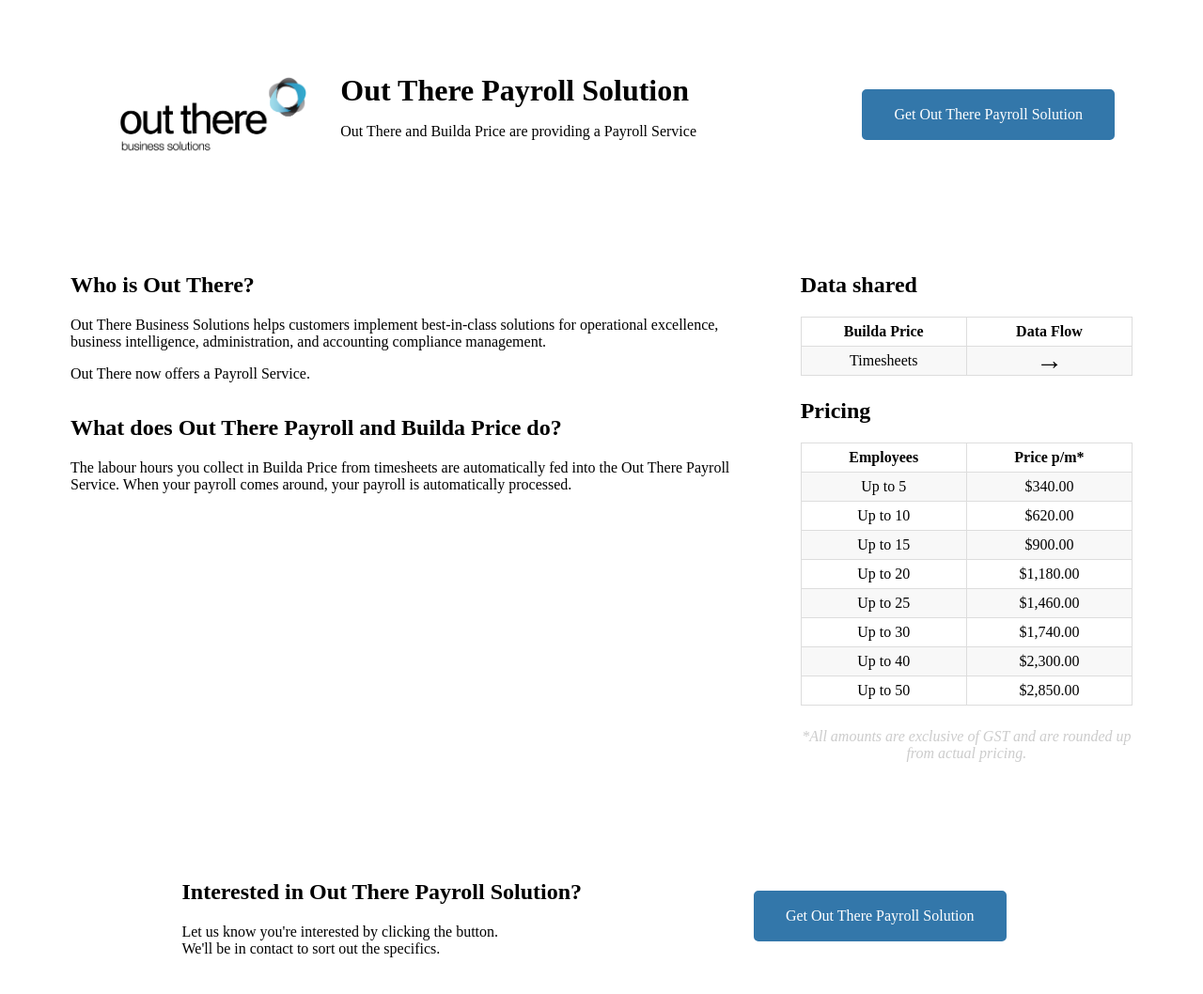
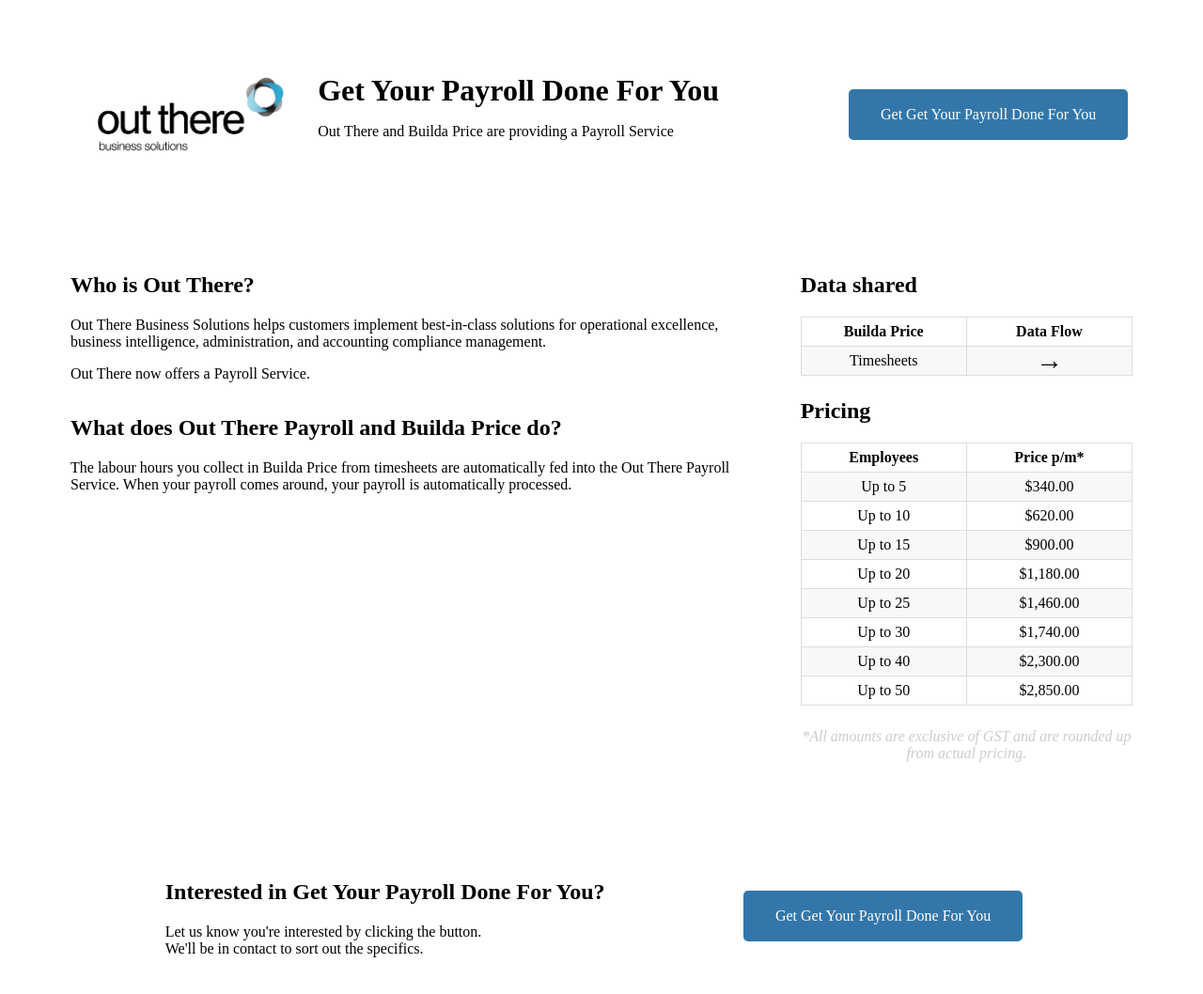
Before and after one commit to outtherenz/advertisements, a Jekyll site: the page built from promotions/out-there-business-solutions-payroll-promotion.md, in a window 1280 px wide. Shown: the top 1058 px of the page at 94% size. Built offline with Jekyll 4.4.1, drawn with Linux system fonts in a browser that asks for light colours.

Commit message:
Update from Forestry.io - Updated out-there-business-solutions-payroll-promotion.md

```diff
--- a/promotions/out-there-business-solutions-payroll-promotion.md
+++ b/promotions/out-there-business-solutions-payroll-promotion.md
@@ -2,7 +2,7 @@
 title: Out There Business Solutions & Builda Price Payroll Promotion
 layout: promotion
 date: 2018-10-18 02:59:04 +0000
-product_name: Out There Payroll Solution
+product_name: Get Your Payroll Done For You
 product_logo: "/uploads/Out-there-logo.gif"
 tagline: Out There and Builda Price are providing a Payroll Service
 product_pricing: |-
```
Also changed, not shown: .forestry/front_matter/templates/documentation.yml.
